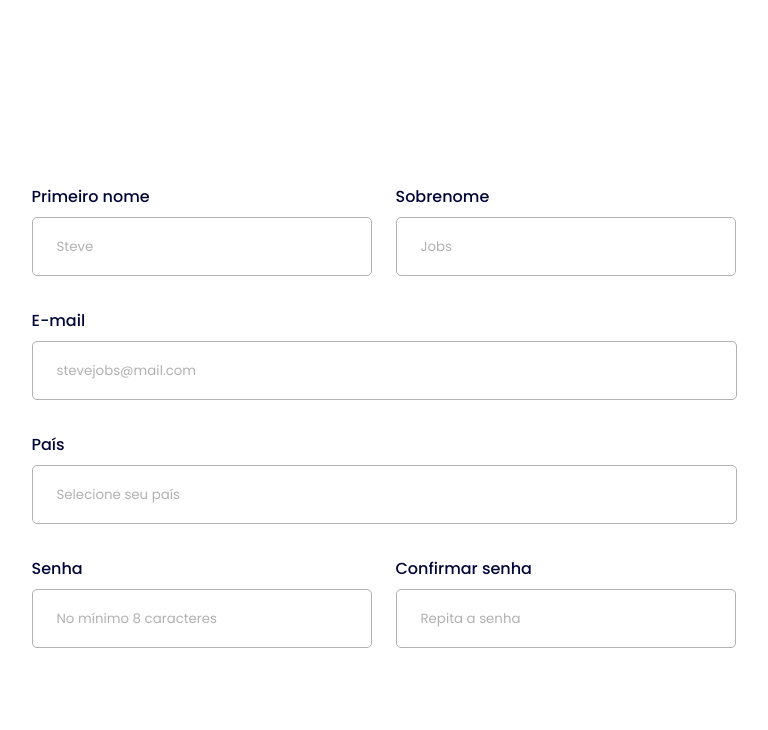
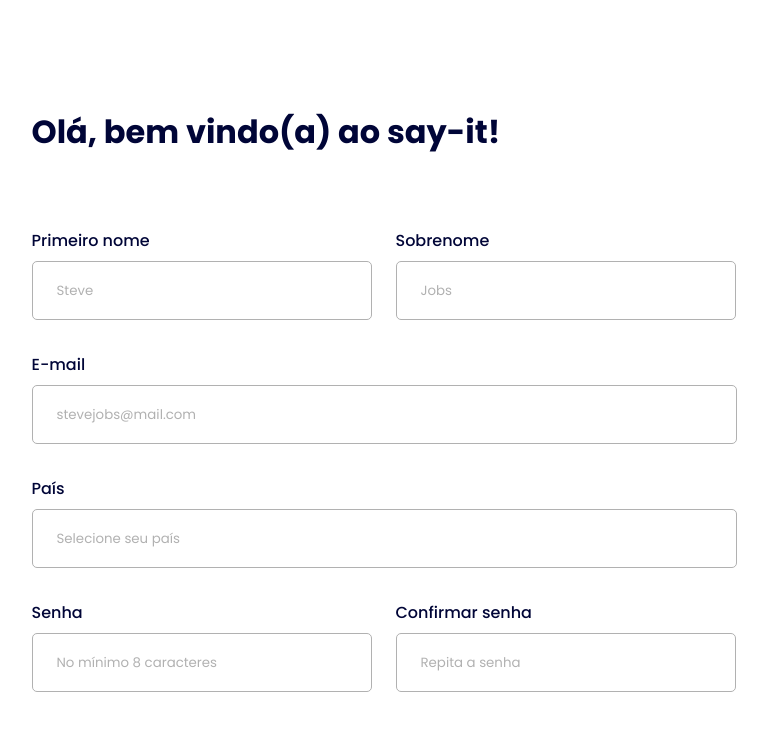
Before and after one commit to michelzaum/say-it, a React (Create React App) app in the folder front-end/: page / in a window 1280 px wide. Shown: the top 730 px of the page, without its empty margins (256-1024 px from the left). Built offline with nearby package versions, Linux system fonts and the light colour scheme.

Commit message:
Title component creation

```diff
--- a/front-end/src/Pages/Register/index.tsx
+++ b/front-end/src/Pages/Register/index.tsx
@@ -1,10 +1,12 @@
 import { FormContainer, FormFieldGroup } from './styles';
 
 import { FormField } from '../../components/FormField';
+import { Title } from '../../components/Title';
 
 export const Register = () => {
   return (
     <FormContainer>
+      <Title text="Olá, bem vindo(a) ao say-it!" />
       <FormFieldGroup>
         <FormField label="Primeiro nome" placeholder="Steve" />
         <FormField label="Sobrenome" placeholder="Jobs" />
--- /dev/null
+++ b/front-end/src/components/Title/index.tsx
@@ -0,0 +1,10 @@
+import React from 'react';
+import { TextTitle } from './styles';
+
+import { TitleProps } from './types';
+
+export const Title: React.FC<TitleProps> = ({ text }) => {
+  return (
+    <TextTitle>{text}</TextTitle>
+  );
+};
--- /dev/null
+++ b/front-end/src/components/Title/styles.ts
@@ -0,0 +1,10 @@
+import styled from 'styled-components';
+
+import { colors } from '../../constants/colors';
+import { measures } from '../../constants/measures';
+
+export const TextTitle = styled.h1`
+  color: ${colors.dark};
+  font-size: ${measures['spacing-x-large']};
+  padding-bottom: ${measures['spacing-xx-large']}px;
+`;
--- /dev/null
+++ b/front-end/src/components/Title/types.ts
@@ -0,0 +1,3 @@
+export type TitleProps = {
+  text: string
+};
```
